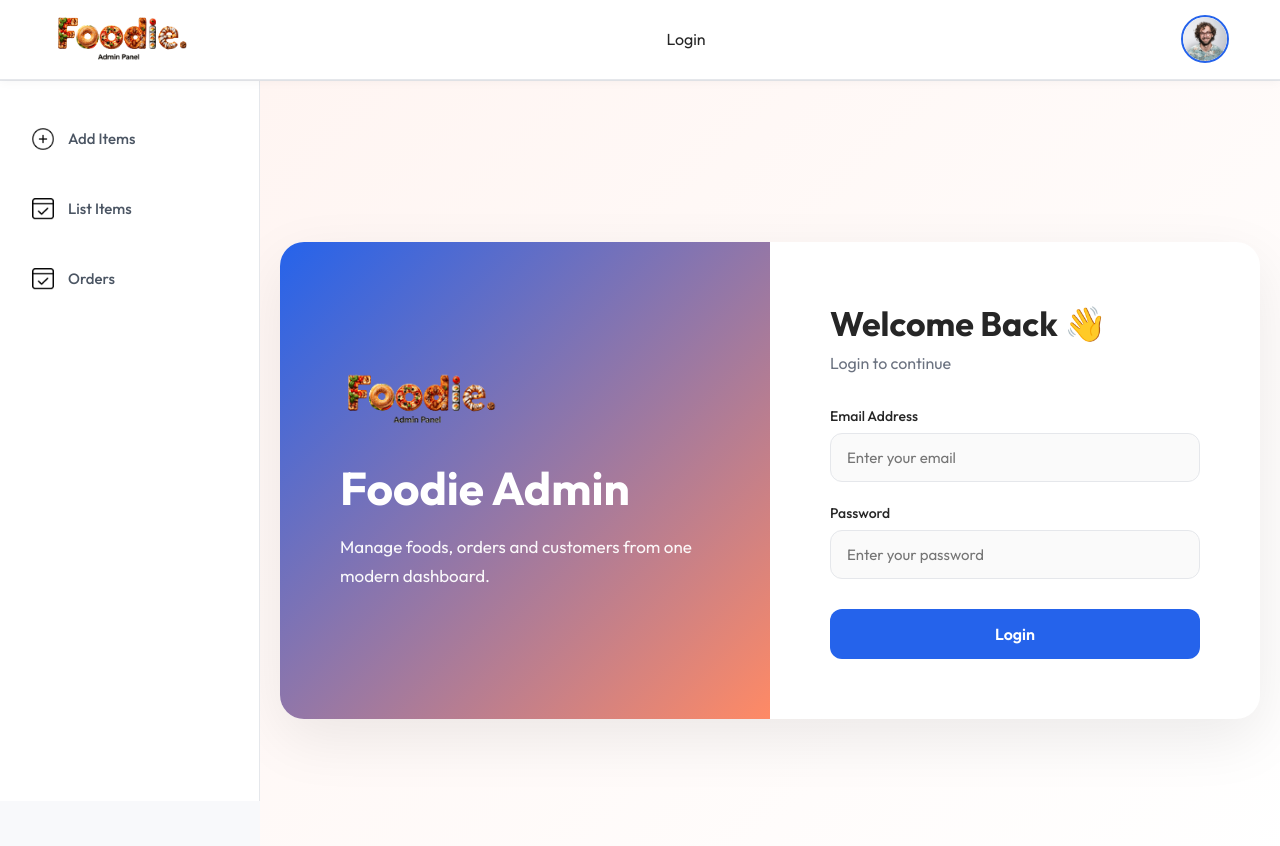
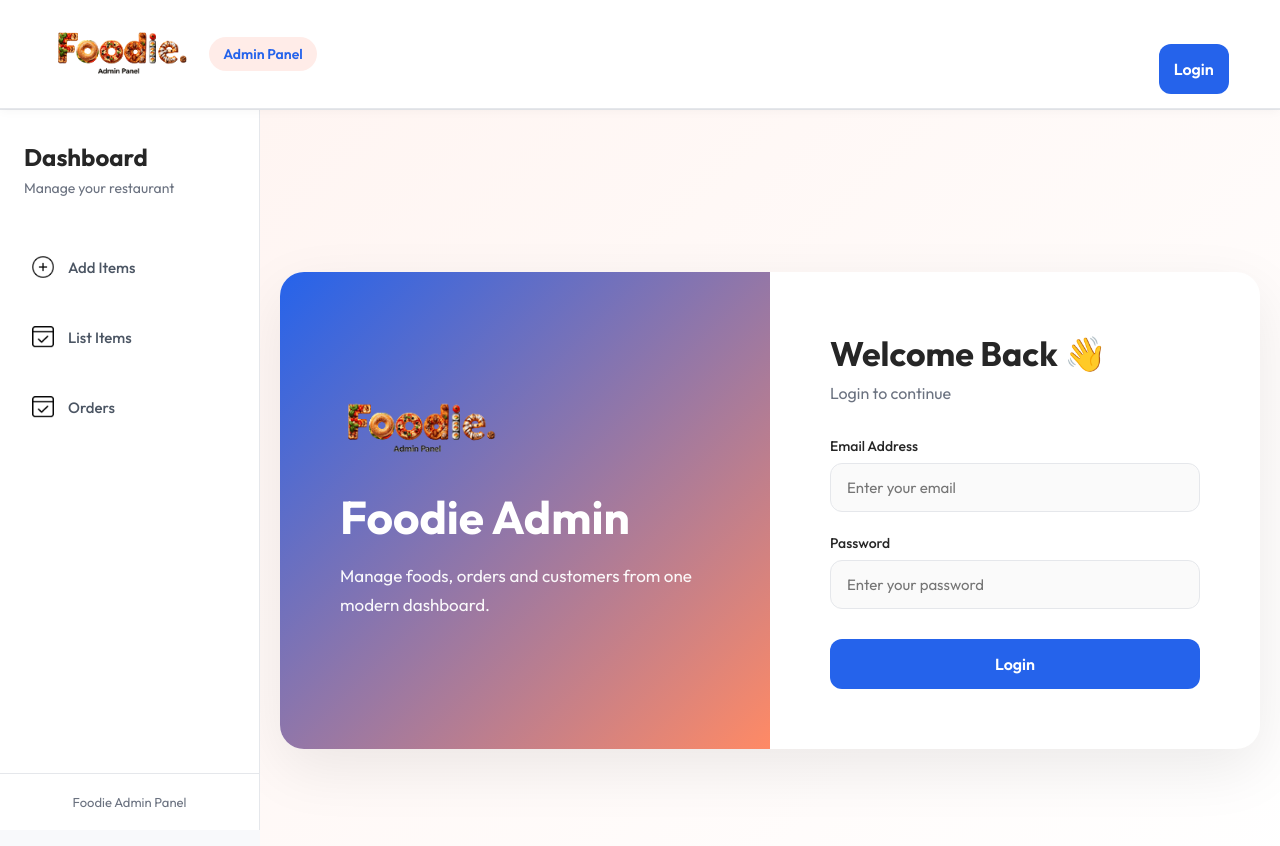
Before and after one commit to TheOwaisLone/Foodie, a React (Vite) app in the folder admin/: page / in a window 1280 px wide. Shown: the top 846 px of the page. Built offline with nearby package versions, Linux system fonts and the light colour scheme.

Commit message:
feat - Enhance Navbar and Sidebar components with improved layout, user details display, and user context management

```diff
--- a/admin/src/components/Navbar/Navbar.jsx
+++ b/admin/src/components/Navbar/Navbar.jsx
@@ -3,28 +3,67 @@ import "./Navbar.css";
 import { assets } from "../../assets/assets";
 import { StoreContext } from "../../context/StoreContext";
 import { toast } from "react-toastify";
-import {useNavigate } from "react-router-dom";
+import { useNavigate } from "react-router-dom";
 
 const Navbar = () => {
-  const navigate=useNavigate();
-  const {token, admin, setAdmin, setToken } = useContext(StoreContext);
-  const logout=()=>{
+  const navigate = useNavigate();
+
+  const { token, admin, setAdmin, setToken, user } = useContext(StoreContext);
+
+  const logout = () => {
     localStorage.removeItem("token");
     localStorage.removeItem("admin");
+    localStorage.removeItem("user");
+
     setToken("");
     setAdmin(false);
-    toast.success("Logout Successfully")
+
+    toast.success("Logout Successfully");
+
     navigate("/");
-  }
+  };
+
   return (
     <div className="navbar">
-      <img className="logo" src={assets.logo} alt="" />
-      {token && admin ? (
-        <p className="login-conditon" onClick={logout}>Logout</p>
-      ) : (
-        <p className="login-conditon" onClick={()=>navigate("/")}>Login</p>
-      )}
-      <img className="profile" src={assets.profile_image} alt="" />
+      {/* Left */}
+      <div className="navbar-left">
+        <img
+          className="logo"
+          src={assets.logo}
+          alt="logo"
+          onClick={() => navigate("/")}
+        />
+
+        <div className="admin-badge">Admin Panel</div>
+      </div>
+
+      {/* Right */}
+      <div className="navbar-right">
+        {token && admin ? (
+          <>
+            <div className="navbar-user">
+              <img
+                className="profile"
+                src={user?.avatar || assets.profile_image}
+                alt="profile"
+              />
+
+              <div className="user-details">
+                <h4>{user?.name || "Admin"}</h4>
+                <p>{user?.email}</p>
+              </div>
+            </div>
+
+            <button onClick={logout} className="logout-btn">
+              Logout
+            </button>
+          </>
+        ) : (
+          <button className="login-btn" onClick={() => navigate("/")}>
+            Login
+          </button>
+        )}
+      </div>
     </div>
   );
 };
--- a/admin/src/components/Sidebar/Sidebar.jsx
+++ b/admin/src/components/Sidebar/Sidebar.jsx
@@ -1,27 +1,42 @@
-import React from 'react'
-import './Sidebar.css'
-import { assets } from '../../assets/assets'
-import { NavLink } from 'react-router-dom'
+import React from "react";
+import "./Sidebar.css";
+import { assets } from "../../assets/assets";
+import { NavLink } from "react-router-dom";
 
 const Sidebar = () => {
   return (
-    <div className='sidebar'>
+    <div className="sidebar">
+      <div className="sidebar-top">
+        <h2>Dashboard</h2>
+
+        <p>Manage your restaurant</p>
+      </div>
+
       <div className="sidebar-options">
-        <NavLink to='add' className="sidebar-option">
-          <img src={assets.add_icon} alt="" />
+        <NavLink to="/add" className="sidebar-option">
+          <img src={assets.add_icon} alt="add" />
+
           <p>Add Items</p>
         </NavLink>
-        <NavLink to='list' className="sidebar-option">
-          <img src={assets.order_icon} alt="" />
+
+        <NavLink to="/list" className="sidebar-option">
+          <img src={assets.order_icon} alt="list" />
+
           <p>List Items</p>
         </NavLink>
-        <NavLink to='orders' className="sidebar-option">
-          <img src={assets.order_icon} alt="" />
+
+        <NavLink to="/orders" className="sidebar-option">
+          <img src={assets.order_icon} alt="orders" />
+
           <p>Orders</p>
         </NavLink>
       </div>
+
+      <div className="sidebar-footer">
+        <p>Foodie Admin Panel</p>
+      </div>
     </div>
-  )
-}
+  );
+};
 
-export default Sidebar
+export default Sidebar;
--- a/admin/src/context/StoreContext.jsx
+++ b/admin/src/context/StoreContext.jsx
@@ -1,35 +1,59 @@
-import axios from "axios";
 import { createContext, useEffect, useState } from "react";
 
 export const StoreContext = createContext(null);
 
 const StoreContextProvider = (props) => {
-  const [token, setToken] = useState("");
-  const [admin, setAdmin] = useState(false);
+  // Token
+  const [token, setToken] = useState(localStorage.getItem("token") || "");
 
+  // Admin
+  const [admin, setAdmin] = useState(localStorage.getItem("admin") === "true");
 
+  // User
+  const [user, setUser] = useState(
+    localStorage.getItem("user")
+      ? JSON.parse(localStorage.getItem("user"))
+      : null,
+  );
+
+  // Sync LocalStorage on Refresh
   useEffect(() => {
-    async function loadData() {
-      if (localStorage.getItem("token")) {
-        setToken(localStorage.getItem("token"));
-      }
-      if (localStorage.getItem("admin")) {
-        setAdmin(localStorage.getItem("admin"));
-      }
+    const storedToken = localStorage.getItem("token");
+
+    const storedAdmin = localStorage.getItem("admin") === "true";
+
+    const storedUser = localStorage.getItem("user");
+
+    if (storedToken) {
+      setToken(storedToken);
     }
-    loadData();
+
+    if (storedAdmin) {
+      setAdmin(storedAdmin);
+    }
+
+    if (storedUser) {
+      setUser(JSON.parse(storedUser));
+    }
   }, []);
 
+  // Context Values
   const contextValue = {
     token,
     setToken,
+
     admin,
     setAdmin,
+
+    user,
+    setUser,
   };
+
   return (
     <StoreContext.Provider value={contextValue}>
       {props.children}
     </StoreContext.Provider>
   );
 };
+
 export default StoreContextProvider;
```
